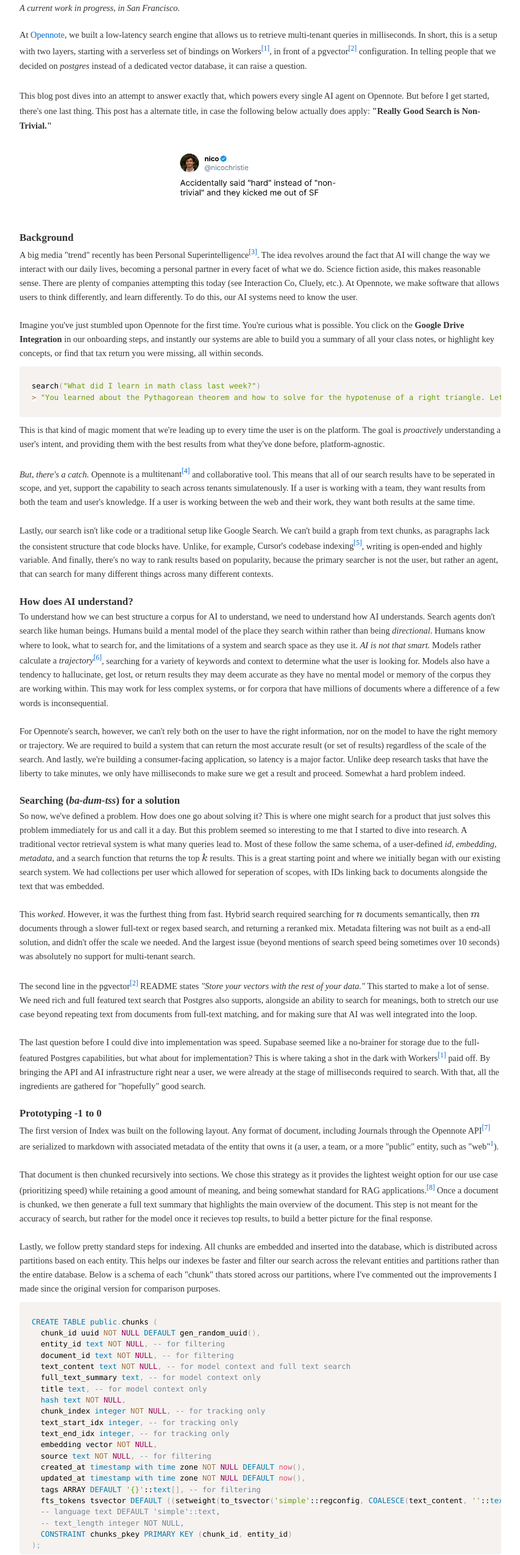
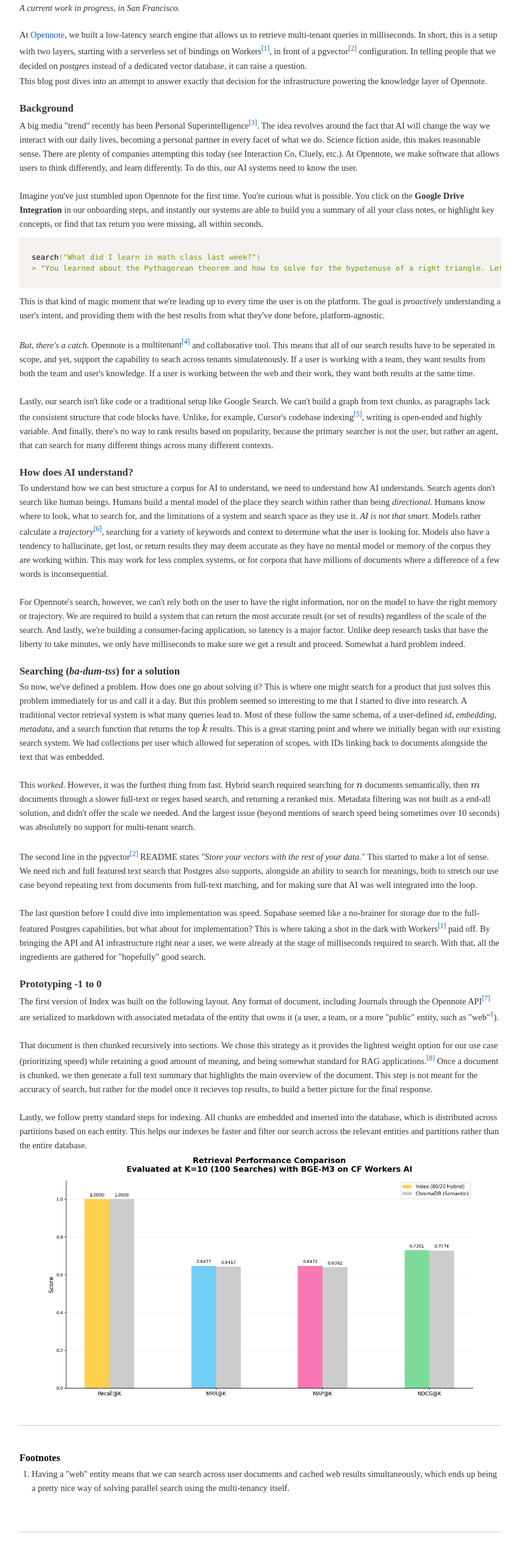
Before and after one commit to abhi-arya1/abhi-arya1.github.io, a website: page writing/search.html in a window 1280 px wide. Shown: the part 250-2800 px from the top of the page at 61% size, without its empty margins (213-1066 px from the left). Drawn offline with nearby package versions, Linux system fonts and the light colour scheme.

Commit message:
add more to search blog

```diff
--- a/writing/search.html
+++ b/writing/search.html
@@ -87,11 +87,9 @@
 
         In short, this is a setup with two layers, starting with a serverless set of bindings on <cite href="https://workers.cloudflare.com/">Workers</cite>, in front of a <cite href="https://github.com/pgvector/pgvector">pgvector</cite> configuration. In telling people that we decided on <i>postgres</i> instead of a dedicated vector database, it can raise a question.
 
-        <br/><br/>
+        <br/>
 
-        This blog post dives into an attempt to answer exactly that, which powers every single AI agent on Opennote. But before I get started, there's one last thing. This post has a alternate title, in case the following below actually does apply: <b>"Really Good Search is Non-Trivial."</b>
-
-        <img src="/static/writing/search/hard-non-trivial.png" alt="Search" style="width: 40%; height: auto; justify-self: center; cursor: pointer;" onclick="window.open('https://x.com/nicochristie/status/1978196505392558087', '_blank')">
+        This blog post dives into an attempt to answer exactly that decision for the infrastructure powering the knowledge layer of Opennote.
 
         <h3 style="margin-top: 20px;">Background</h3>
 
@@ -157,7 +155,7 @@
 
         Lastly, we follow pretty standard steps for indexing. All chunks are embedded and inserted into the database, which is distributed across partitions based on each entity. This helps our indexes be faster and filter our search across the relevant entities and partitions rather than the entire database.
 
-        Below is a schema of each "chunk" thats stored across our partitions, where I've commented out the improvements I made since the original version for comparison purposes.
+        <!-- Below is a schema of each "chunk" thats stored across our partitions, where I've commented out the improvements I made since the original version for comparison purposes.
 
         <code language="sql">
 CREATE TABLE public.chunks (
@@ -167,7 +165,7 @@
   text_content text NOT NULL, -- for model context and full text search
   full_text_summary text, -- for model context only
   title text, -- for model context only
-  hash text NOT NULL,
+  hash text NOT NULL, -- for deduplication and content tracking
   chunk_index integer NOT NULL, -- for tracking only
   text_start_idx integer, -- for tracking only
   text_end_idx integer, -- for tracking only
@@ -181,7 +179,11 @@
   -- text_length integer NOT NULL,
   CONSTRAINT chunks_pkey PRIMARY KEY (chunk_id, entity_id)
 );
-</code>
+    </code>
+
+    This schema is what drives our search function.  -->
+
+    <img src="/static/writing/search/eval.png" alt="Evaluation" style="width: 90%; height: auto; justify-self: center;">
     </p>
 
     <div class="footnotes" id="footnotes"></div>
```
Also changed, not shown: static/writing/search/eval.png (added), static/writing/search/hard-non-trivial.png (deleted).
